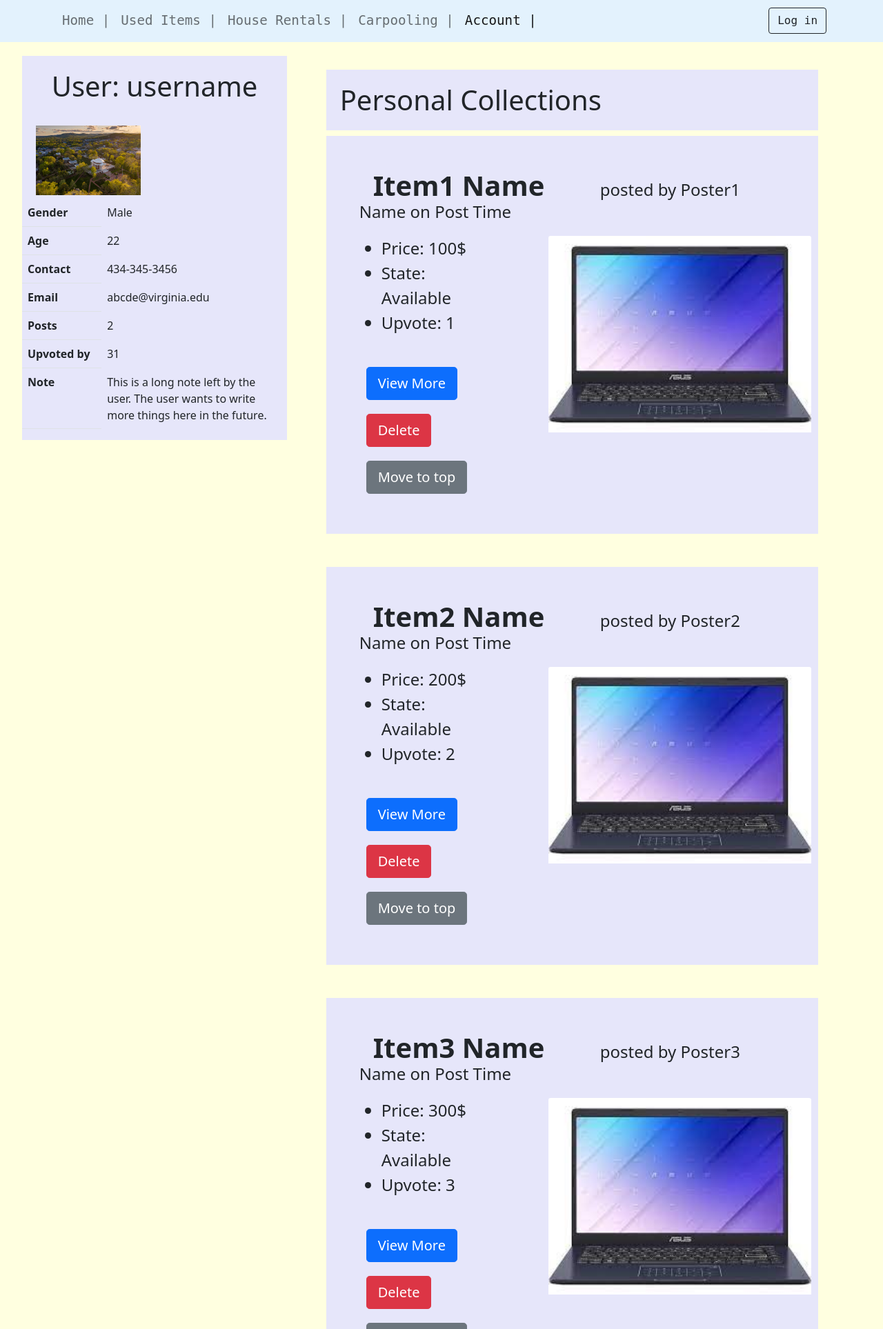
After one commit to YanchengZhou/CS4640_Project, a PHP site: page /account.html in a window 1280 px wide. The commit adds this page. Shown: the top 1927 px of the page at 69% size. Run offline with PHP 8.4, Linux system fonts and the light colour scheme; style sheets or scripts are compiled from the project's sources.

Commit message:
Add files via upload

```diff
--- /dev/null
+++ b/account.html
@@ -0,0 +1,219 @@
+<!DOCTYPE html>
+<html lang="en">
+<head>
+    <meta charset="utf-8">
+    <meta http-equiv="X-UA-Compatible" content="IE=edge">
+    <meta name="viewport" content="width=device-width, initial-scale=1">
+
+    <meta name="author" content="Yancheng Zhou, Xiyuan Song">
+    <meta name="description" content="Website for connecting people by exchanging items and information">
+    <meta name="keywords" content="Connect Website">
+
+    <link href="https://cdn.jsdelivr.net/npm/bootstrap@5.1.3/dist/css/bootstrap.min.css" rel="stylesheet" integrity="sha384-1BmE4kWBq78iYhFldvKuhfTAU6auU8tT94WrHftjDbrCEXSU1oBoqyl2QvZ6jIW3" crossorigin="anonymous">
+    <script src="https://cdn.jsdelivr.net/npm/bootstrap@5.1.3/dist/js/bootstrap.bundle.min.js" integrity="sha384-ka7Sk0Gln4gmtz2MlQnikT1wXgYsOg+OMhuP+IlRH9sENBO0LRn5q+8nbTov4+1p" crossorigin="anonymous"></script>
+
+    <link rel="stylesheet/less" type="text/css" href="styles/main.less" />
+    <script src="less.min.js" ></script>
+
+    <title> Connect Project </title>
+</head>
+
+<body>
+<nav class="navbar navbar-expand-lg navbar-light" style="background-color: #e3f2fd;">
+    <div class="container-xl">
+        <div class="collapse navbar-collapse">
+            <ul class="navbar-nav">
+                <li class="nav-item">
+                    <a class="nav-link" href="index.html"> Home | </a>
+                </li>
+                <li class="nav-item">
+                    <a class="nav-link" href="#"> Used Items | </a>
+                </li>
+                <li class="nav-item">
+                    <a class="nav-link" href="#"> House Rentals | </a>
+                </li>
+                <li class="nav-item">
+                    <a class="nav-link" href="#"> Carpooling | </a>
+                </li>
+                <li class="nav-item active">
+                    <a class="nav-link active" href="account.html"> Account | </a>
+                </li>
+            </ul>
+        </div>
+
+        <div class="collapse navbar-collapse justify-content-end">
+            <ul class="navbar-nav">
+                <li class="nav-item">
+                    <a href="#"><button class="btn btn-outline-dark my-2 my-sm-0"> Log in </button></a>
+                </li>
+            </ul>
+
+        </div>
+    </div>
+</nav>
+
+<div class="container">
+    <div class="row">
+        <div class="col-md-4">
+            <div id="personalInfo">
+                <h1>User: username</h1>
+                <div class="col-md-6">
+                    <img class="card-img-top" src="uva.jpg" alt="Default head portrait">
+                </div>
+
+                    <table class="table">
+                        <tr>
+                            <th scope="row" style="width: 30%;">Gender</th>
+                            <td>Male</td>
+                        </tr>
+                        <tr>
+                            <th scope="row">Age</th>
+                            <td>22</td>
+                        </tr>
+                        <tr>
+                            <th scope="row">Contact</th>
+                            <td>434-345-3456</td>
+                        </tr>
+                        <tr>
+                            <th scope="row">Email</th>
+                            <td>abcde@virginia.edu</td>
+                        </tr>
+                        <tr>
+                            <th scope="row">Posts</th>
+                            <td>2</td>
+                        </tr>
+                        <tr>
+                            <th scope="row">Upvoted by</th>
+                            <td>31</td>
+                        </tr>
+                        <tr>
+                            <th scope="row">Note</th>
+                            <td>This is a long note left by the user. The user wants to write more things here in the future.</td>
+                        </tr>
+                    </table>
+            </div>
+        </div>
+
+        <div class="col-md-8">
+            <h1 style="background: lavender">Personal Collections</h1>
+
+            <div class="p-5 mb-4">
+                <div class="upper">
+                    <h1 class="display-8 fw-bold"> Item1 Name </h1>
+                    <h4> posted by Poster1 Name on Post Time </h4>
+                </div>
+
+                <div class="row">
+                    <div class="col-md-4 itemInfo">
+                        <ul>
+                            <li> Price: 100$ </li>
+                            <li> State: Available </li>
+                            <li> Upvote: 1 </li>
+                        </ul>
+
+                        <a class="btn btn-primary btn-lg" href="#">View More</a> <br>
+                        <a class="btn btn-danger btn-lg" href="#">Delete</a> <br>
+                        <a class="btn btn-secondary btn-lg" href="#">Move to top</a> <br>
+                    </div>
+                    <div class="col-md-8">
+                        <img class="card-img-top" src="item.jpg" alt="No picture available">
+                    </div>
+                </div>
+            </div>
+            <br>
+
+            <div class="p-5 mb-4">
+                <div class="upper">
+                    <h1 class="display-8 fw-bold"> Item2 Name </h1>
+                    <h4> posted by Poster2 Name on Post Time </h4>
+                </div>
+
+                <div class="row">
+                    <div class="col-md-4 itemInfo">
+                        <ul>
+                            <li> Price: 200$ </li>
+                            <li> State: Available </li>
+                            <li> Upvote: 2 </li>
+                        </ul>
+
+                        <a class="btn btn-primary btn-lg" href="#">View More</a> <br>
+                        <a class="btn btn-danger btn-lg" href="#">Delete</a> <br>
+                        <a class="btn btn-secondary btn-lg" href="#">Move to top</a> <br>
+                    </div>
+                    <div class="col-md-8">
+                        <img class="card-img-top" src="item.jpg" alt="No picture available">
+                    </div>
+                </div>
+            </div>
+            <br>
+
+            <div class="p-5 mb-4">
+                <div class="upper">
+                    <h1 class="display-8 fw-bold"> Item3 Name </h1>
+                    <h4> posted by Poster3 Name on Post Time </h4>
+                </div>
+
+                <div class="row">
+                    <div class="col-md-4 itemInfo">
+                        <ul>
+                            <li> Price: 300$ </li>
+                            <li> State: Available </li>
+                            <li> Upvote: 3 </li>
+                        </ul>
+
+                        <a class="btn btn-primary btn-lg" href="#">View More</a> <br>
+                        <a class="btn btn-danger btn-lg" href="#">Delete</a> <br>
+                        <a class="btn btn-secondary btn-lg" href="#">Move to top</a> <br>
+                    </div>
+                    <div class="col-md-8">
+                        <img class="card-img-top" src="item.jpg" alt="No picture available">
+                    </div>
+                </div>
+            </div>
+            <br>
+
+            <div class="p-5 mb-4">
+                <div class="upper">
+                    <h1 class="display-8 fw-bold"> Item4 Name </h1>
+                    <h4> posted by Poster4 Name on Post Time </h4>
+                </div>
+
+                <div class="row">
+                    <div class="col-md-4 itemInfo">
+                        <ul>
+                            <li> Price: 400$ </li>
+                            <li> State: Available </li>
+                            <li> Upvote: 4 </li>
+                        </ul>
+
+                        <a class="btn btn-primary btn-lg" href="#">View More</a> <br>
+                        <a class="btn btn-danger btn-lg" href="#">Delete</a> <br>
+                        <a class="btn btn-secondary btn-lg" href="#">Move to top</a> <br>
+                    </div>
+                    <div class="col-md-8">
+                        <img class="card-img-top" src="item.jpg" alt="No picture available">
+                    </div>
+                </div>
+            </div>
+            <br>
+        </div>
+    </div>
+</div>
+
+
+<div class="container">
+    <footer class="d-flex flex-wrap justify-content-between align-items-center py-3 my-4 border-top">
+        <p class="col-md-4 mb-0 text-muted">© All rights authorized to Zhou, Song, 2022</p>
+
+        <ul class="nav col-md-4 justify-content-end">
+            <li class="nav-item"><a href="#" class="nav-link px-2 text-muted">Used Items</a></li>
+            <li class="nav-item"><a href="#" class="nav-link px-2 text-muted">House Rentals</a></li>
+            <li class="nav-item"><a href="#" class="nav-link px-2 text-muted">Carpooling</a></li>
+            <li class="nav-item"><a href="#" class="nav-link px-2 text-muted">Account</a></li>
+        </ul>
+    </footer>
+</div>
+
+</body>
+
+</html>
--- a/styles/main.less
+++ b/styles/main.less
@@ -1,8 +1,12 @@
 @largerFont: 1.2em;
 @margin: 20px;
 
+body {
+  background: lightyellow;
+}
+
 .container {
-  margin: 20px 20px 20px 20px;
+  margin: 20px;
 }
 
 .row {
@@ -24,6 +28,7 @@ nav {
 }
 
 .accordion {
+
   button {
     span {
       font-weight: bold;
@@ -60,11 +65,54 @@ nav {
   li {
     font-size: 1.5em;
   }
+
+  a {
+    margin: 10px;
+  }
 }
+
+.p-5 {
+  background: lavender;
+}
+
 
 #accordionExample {
   position: fixed;
   width:30%;
+  .accordion-item {
+    background: lavender;
+  }
+}
+
+#personalInfo {
+  position: fixed;
+  width: 30%;
+  background: lavender;
+  text-align: center;
+
+  img {
+    padding: 5px 20px;
+  }
+
+  table {
+    table-layout: fixed;
+    text-align: left;
+
+    tr {
+      word-wrap: break-word;
+      max-width: 10px;
+    }
+
+    td {
+      border-bottom: none;
+      word-wrap: break-word;
+      max-width: 10px;
+    }
+  }
+}
+
+h1 {
+  padding: 20px;
 }
 
 //responsive
@@ -73,7 +121,7 @@ nav {
     width: 100%;
   }
 
-  .col-4 {
+  .col-md-4 {
     width: 100%;
   }
 
@@ -81,4 +129,9 @@ nav {
     position: relative;
     width: 100%;
   }
+
+  #personalInfo {
+    position: relative;
+    width: 100%;
+  }
 }
```
Also changed, not shown: index.html (+17 -11 lines), styles/main.css (+43 -2 lines), 1 other file.
